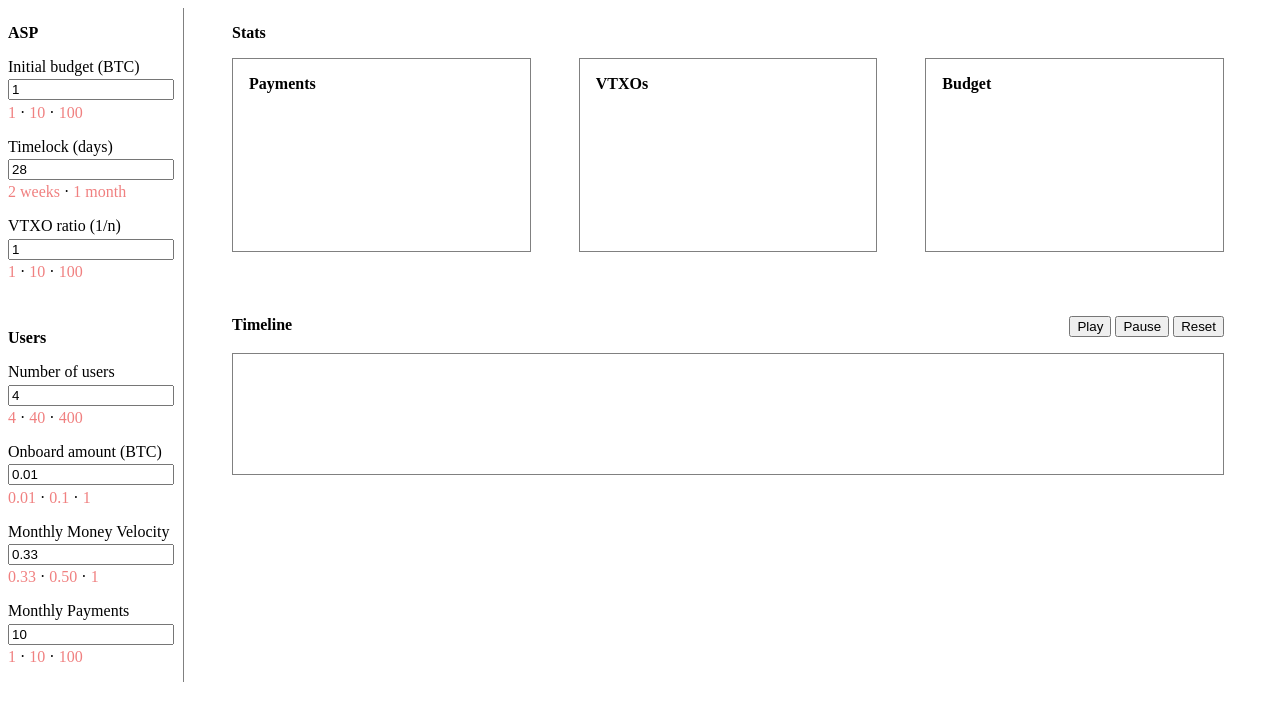
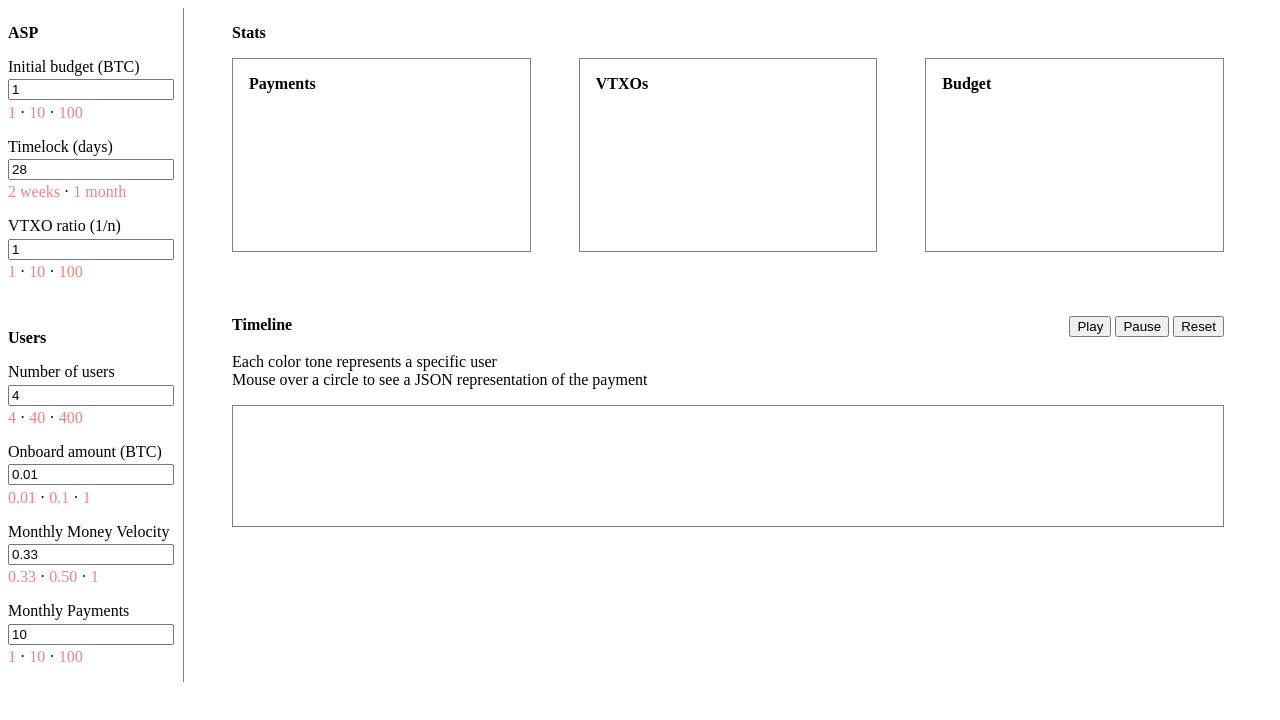
Before and after one commit to bordalix/ark-simulator, a plain HTML site: page index.html in a window 1280 px wide. Drawn offline with Linux system fonts and the light colour scheme.

Commit message:
add legend

```diff
--- a/index.html
+++ b/index.html
@@ -115,6 +115,10 @@
             <button id="resetButton">Reset</button>
           </p>
         </div>
+        <p style="margin-top: 0">
+          Each color tone represents a specific user<br />
+          Mouse over a circle to see a JSON representation of the payment
+        </p>
         <div class="timelineContainer"></div>
       </div>
     </div>
```
